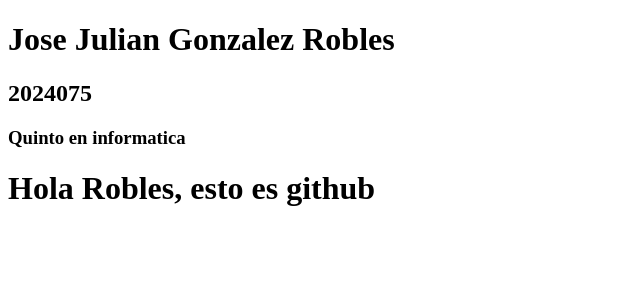
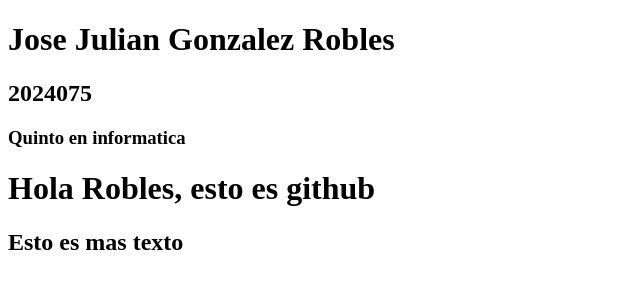
Before and after one commit to jgonzales-2024075/Prueba1__IN5AM, a plain HTML site: page index.html in a window 1280 px wide. Shown: the whole page, without its empty margins (0-640 px from the left). Drawn offline with Linux system fonts and the light colour scheme.

Commit message:
add: Agregar contenido 2 en index.html

```diff
--- a/index.html
+++ b/index.html
@@ -15,4 +15,5 @@
 </body>
 
     <h1>Hola Robles, esto es github</h1>
+    <h2>Esto es mas texto</h2>
 </html>
```
